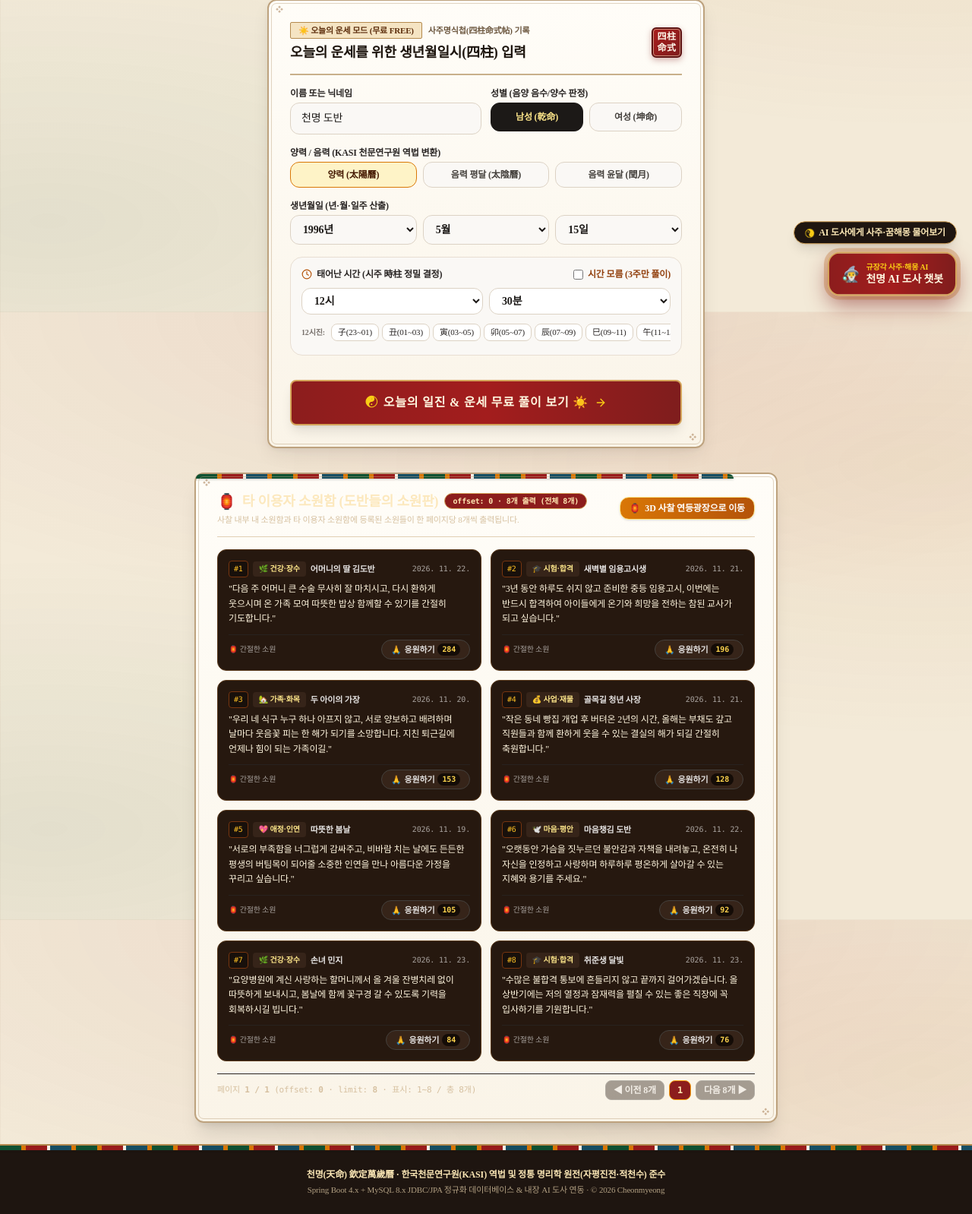
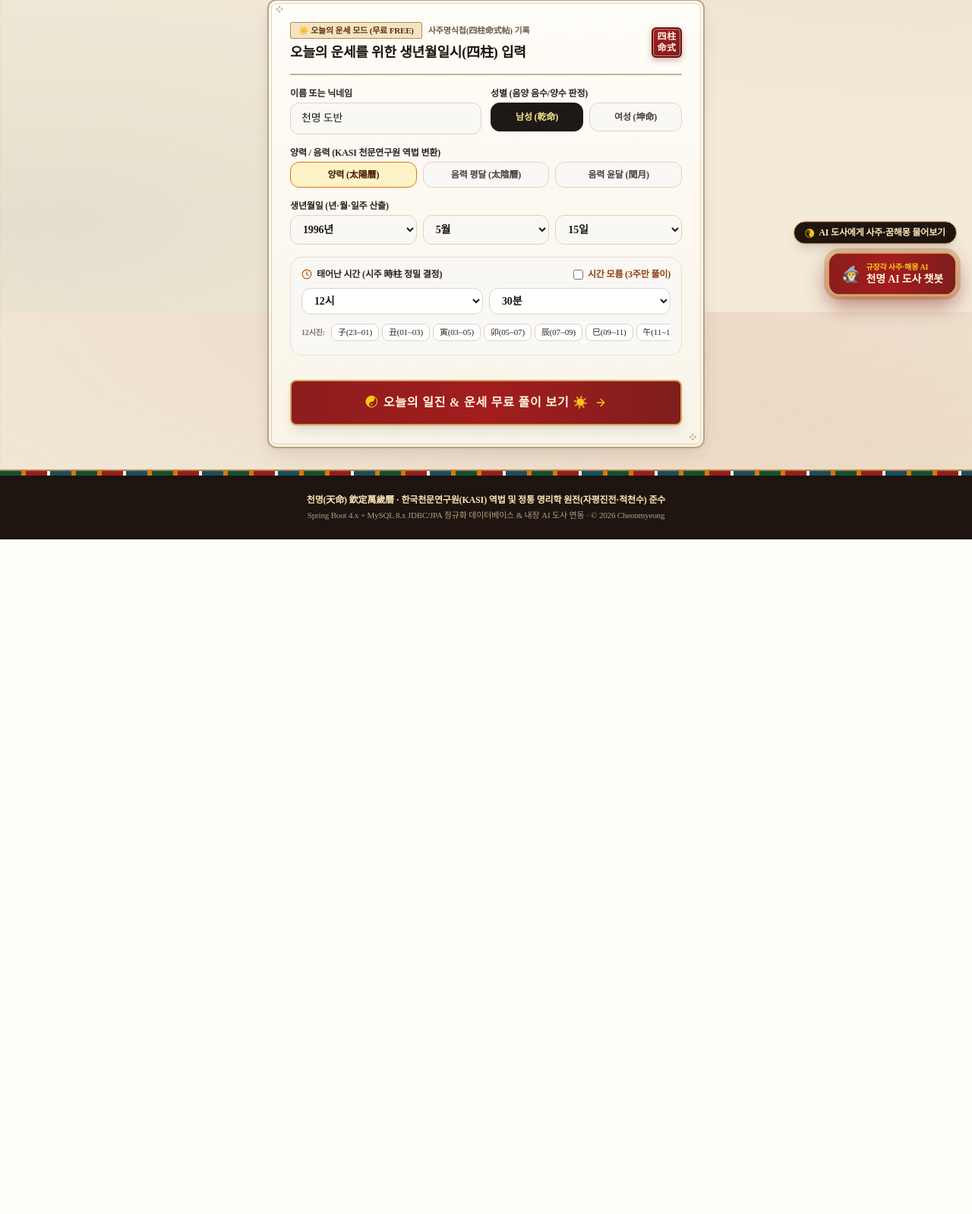
Before and after one commit to minjae0529-blip/Daily-Fortune, a Spring Boot app: page / in a window 1280 px wide. Shown: the part 389-1987 px from the top of the page at 76% size. After the commit the page ends 1099 px from the top, so only its background shows below. Run offline with Spring Boot 4, Linux system fonts and the light colour scheme; some libraries are stand-ins or nearby versions; some web fonts are replaced.

Commit message:
fix(ui): remove community wishes section from Saju homepage

```diff
--- a/src/main/resources/static/index.html
+++ b/src/main/resources/static/index.html
@@ -802,43 +802,6 @@
         </div>
       </div>
 
-      <!-- ==================================================================
-           🏮 홈페이지 하단 스크롤 영역: 타 이용자 소원함 (한 페이지 8개 offset 출력)
-           ================================================================== -->
-      <div id="homeCommunityWishSection" class="max-w-3xl mx-auto mt-8 modern-card p-5 sm:p-7 space-y-4 bg-[#1c130d] border-2 border-[#d4a359] text-[#f7eedc] rounded-2xl shadow-xl">
-        <div class="dancheong-bar -mx-5 sm:-mx-7 -mt-5 sm:-mt-7 mb-3 rounded-t-xl"></div>
-        <div class="flex flex-col sm:flex-row sm:items-center justify-between gap-3 border-b border-[#b48a4e]/40 pb-3.5">
-          <div>
-            <div class="flex items-center space-x-2">
-              <span class="text-xl">🏮</span>
-              <h3 class="text-base sm:text-lg font-black font-serif-kr text-[#fce8bd]">타 이용자 소원함 (도반들의 소원판)</h3>
-              <span id="homeOtherWishOffsetBadge" class="px-2.5 py-0.5 rounded-full bg-[#8c1d1d] text-[#ffe8b3] text-[10px] font-bold border border-[#d4a359] font-mono">
-                offset: 0 · 8개 출력
-              </span>
-            </div>
-            <p class="text-[11px] text-[#d6c0a0] mt-0.5">
-              사찰 내부 내 소원함과 타 이용자 소원함에 등록된 소원들이 한 페이지당 8개씩 출력됩니다.
-            </p>
-          </div>
-          <div class="flex items-center space-x-2 shrink-0">
-            <button type="button" onclick="App.openWishPlaza()" class="px-3 py-1.5 rounded-xl bg-gradient-to-r from-[#d97706] to-[#b45309] hover:from-[#f59e0b] hover:to-[#d97706] text-white border border-[#fde68a] text-xs font-extrabold shadow flex items-center space-x-1.5 cursor-pointer">
-              <span>🏮</span>
-              <span>3D 사찰 연등광장으로 이동</span>
-            </button>
-          </div>
-        </div>
-
-        <!-- 8 Wishes Grid (1페이지당 최대 8개 출력) -->
-        <div id="homeCommunityWishGrid" class="grid grid-cols-1 sm:grid-cols-2 gap-3 text-xs">
-          <!-- Populated dynamically by App.renderHomeCommunityWishes(offset) -->
-        </div>
-
-        <!-- Offset Pagination Controls (8개 단위 페이지 이동) -->
-        <div id="homeCommunityWishPagination" class="pt-2 flex items-center justify-between flex-wrap gap-2 border-t border-stone-800 text-xs">
-          <!-- Populated dynamically -->
-        </div>
-      </div>
-
     </section>
 
     <!-- SECTION 2: Results Dashboard View -->
```
